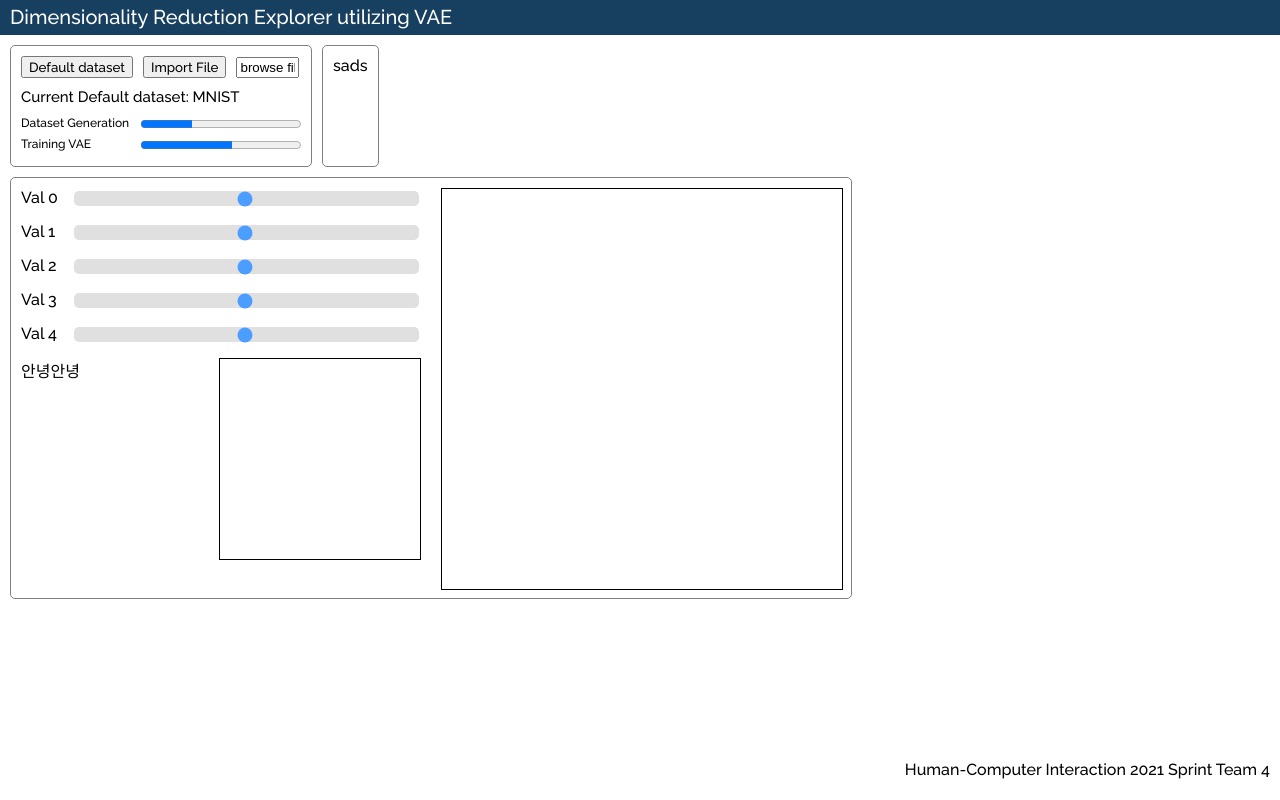
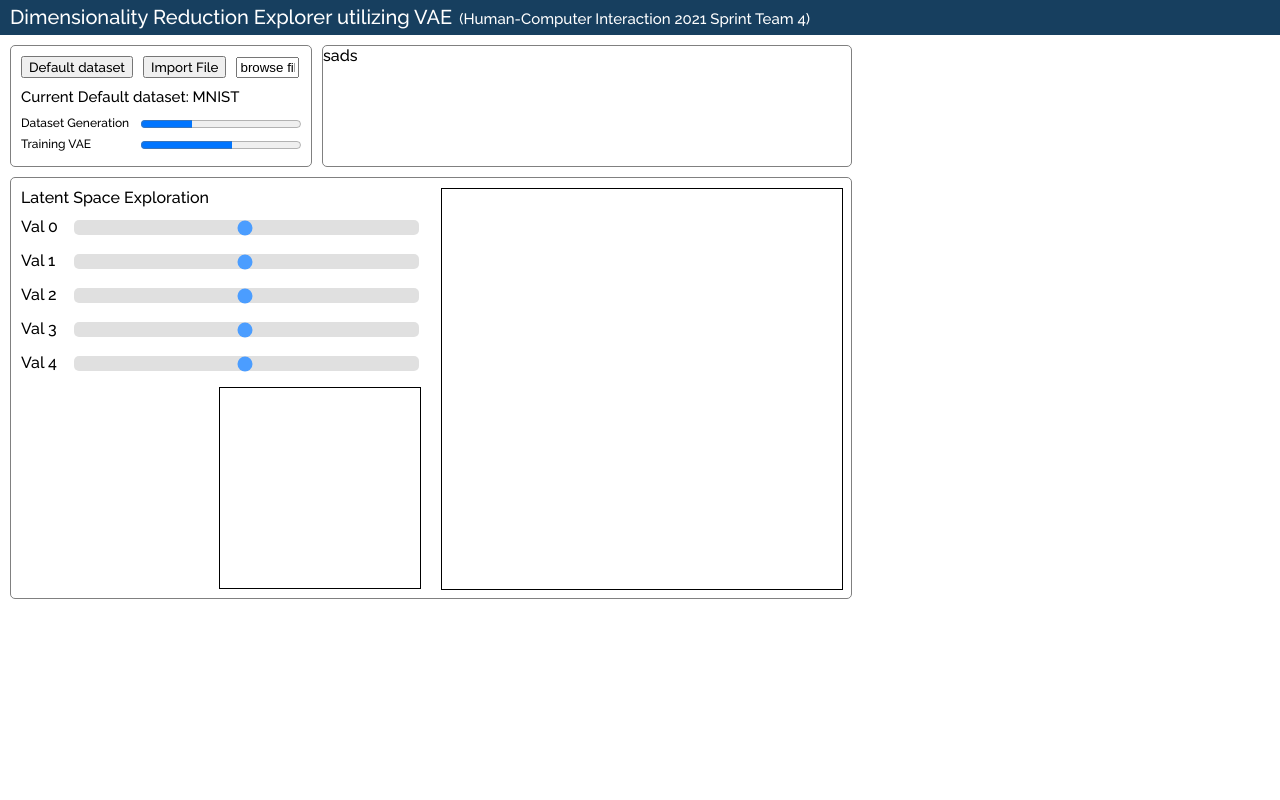
Before and after one commit to aeri206/dr-vae-frontend, a React (Create React App) app in the folder app/: page / in a window 1280 px wide. Built offline with nearby package versions, Linux system fonts and the light colour scheme.

Commit message:
layout revised 222

```diff
--- a/app/src/App.css
+++ b/app/src/App.css
@@ -14,6 +14,7 @@
   font-weight: 500;
   padding-top: 5px;
   padding-left: 10px;
+  display: flex;
 }
 
 .App-header + #body {
@@ -63,3 +64,9 @@ div.hparam {
 div.hname {
   width: 50px;
 }
+
+div.us {
+  font-size: 15px;
+  margin: 5px;
+  margin-left: 7px;
+}
--- a/app/src/App.js
+++ b/app/src/App.js
@@ -15,7 +15,12 @@ function App() {
   return (
     <div className="App">
       <header className="App-header">
+        <div>
         Dimensionality Reduction Explorer utilizing VAE
+          </div>
+        <div className="us">
+           (Human-Computer Interaction 2021 Sprint Team 4)
+        </div>
       </header>
       <div id="body">
         <div style={{display: "flex"}}>
@@ -24,7 +29,7 @@ function App() {
             height={size * 0.35 - 20}
           />
           <ExampleView
-            width={size * 1.2}
+            width={size * 1.32}
             height={size * 0.35 - 20}
           />
         </div>
@@ -35,7 +40,7 @@ function App() {
         />
       </div>
       <footer className="App-footer">
-        Human-Computer Interaction 2021 Sprint Team 4
+
       </footer>
     </div>
   );
--- a/app/src/components/ExampleView.js
+++ b/app/src/components/ExampleView.js
@@ -5,7 +5,13 @@ import "../css/mainview.css";
 const ExampleView = (props) => {
 
 	return (
-		<div className="functionViews exampleView">
+		<div
+			className="functionViews exampleView"
+			style={{
+				width: props.width,
+				height: props.height
+			}}
+		>
 			sads
 		</div>
 	)
--- a/app/src/components/LatentSpaceView.js
+++ /dev/null
@@ -1 +0,0 @@
-import React from 'react';
--- a/app/src/components/MainView.js
+++ b/app/src/components/MainView.js
@@ -41,6 +41,9 @@ const MainView = (props) => {
           margin: margin
         }}
       >
+        <div style={{marginBottom: 10}}>
+          Latent Space Exploration
+        </div>
         {latentValArray.map((_, i) =>
            (<div className="hparam" key={i}>
               <div className="hname">Val {i}</div>
@@ -55,9 +58,10 @@ const MainView = (props) => {
               />
            </div>)
         )}
+
         <div style={{display: "flex"}}>
           <div style={{width: size * 0.5, height: size * 0.5}}>
-            안녕안녕
+
           </div>
           <canvas
             ref={latentViewRef}
--- a/app/src/css/mainview.css
+++ b/app/src/css/mainview.css
@@ -10,5 +10,5 @@ div.exampleView {
 	/* margin: 10px; */
 	margin-top: 0px;
 	margin-left: 10px;
-	padding: 10px;
+	/* padding: 10px; */
 }
```
